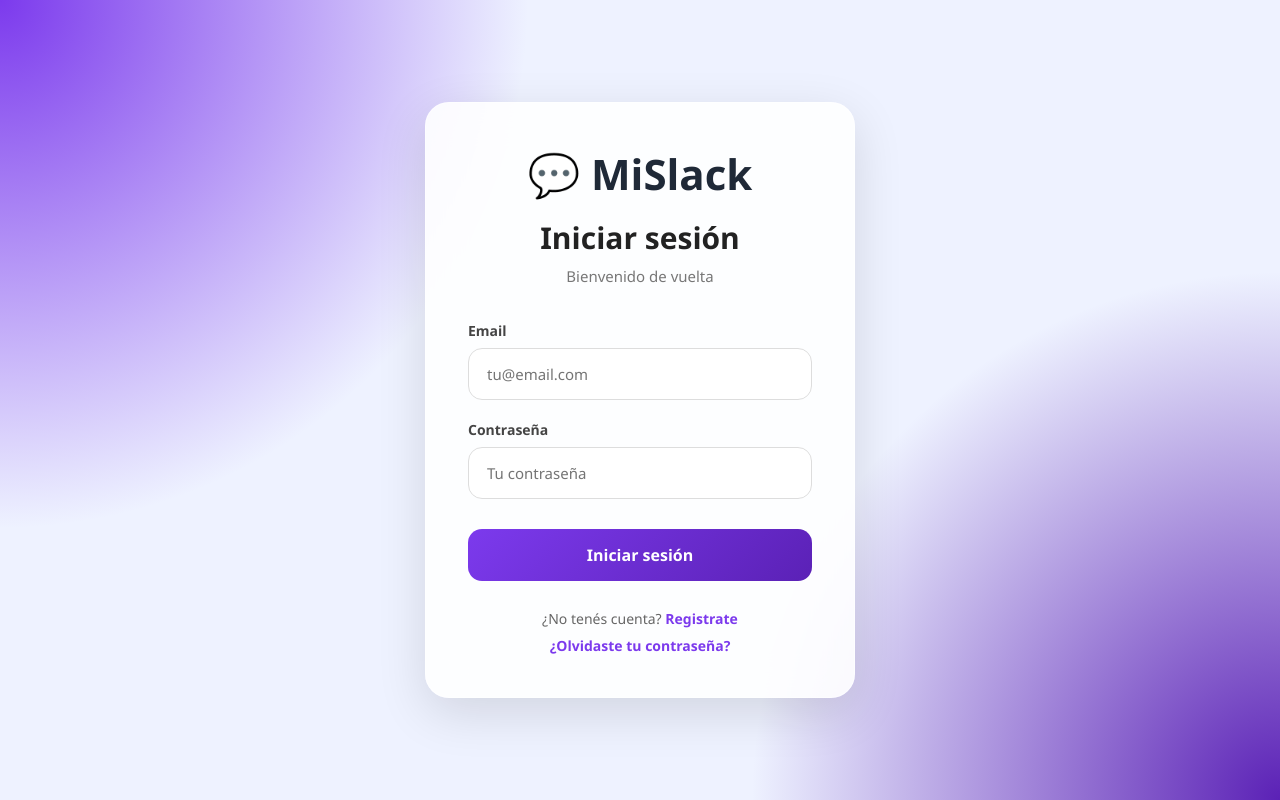
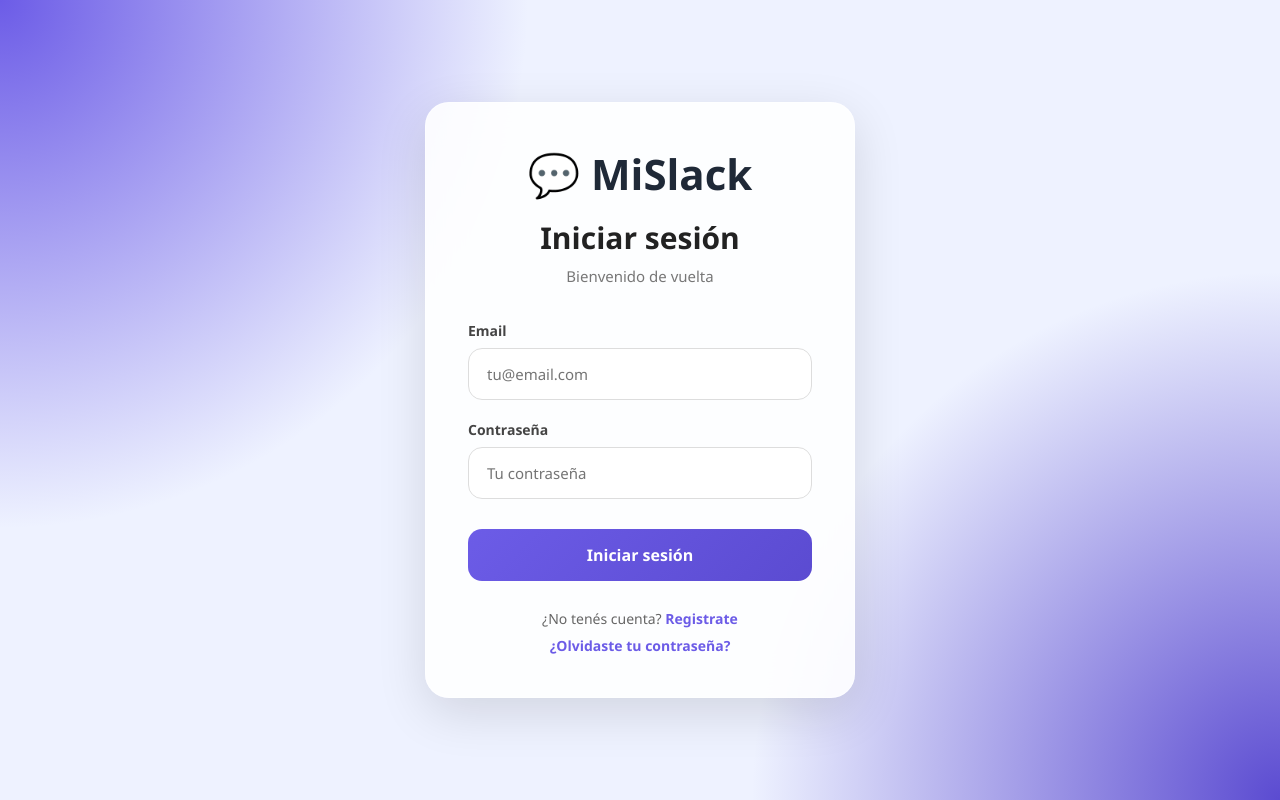
Before and after one commit to mateoortiz98a-design/proyectofinalfrontend, a React app: page /login in a window 1280 px wide. Built offline with nearby package versions, Linux system fonts and the light colour scheme; no server answers; the HTML template or start-up script is replaced by a standard one.

Commit message:
css final

```diff
--- a/src/Screens/ForgotPasswordScreen/ForgotPasswordScreen.css
+++ b/src/Screens/ForgotPasswordScreen/ForgotPasswordScreen.css
@@ -4,7 +4,7 @@
     justify-content:center;
     align-items:center;
     padding:30px;
-    background:linear-gradient(135deg,#3f0e40,#611f69,#1264a3);
+    background:linear-gradient(135deg,#2b1a52,#6c5ce7,#3730a3);
     background-size:300% 300%;
     animation:gradientMove 12s ease infinite;
     font-family:"Segoe UI",sans-serif;
@@ -51,7 +51,7 @@
 .forgot-card__logo{
     font-size:2rem;
     font-weight:800;
-    color:#3f0e40;
+    color:#2b1a52;
     margin-bottom:8px;
 }
 
@@ -105,15 +105,15 @@
 }
 
 .forgot-card__input:focus{
-    border-color:#611f69;
-    box-shadow:0 0 0 4px rgba(97,31,105,.15);
+    border-color:#6c5ce7;
+    box-shadow:0 0 0 4px rgba(108, 92, 231,.15);
 }
 
 .forgot-card__btn{
     border:none;
     padding:15px;
     border-radius:12px;
-    background:linear-gradient(135deg,#611f69,#3f0e40);
+    background:linear-gradient(135deg,#6c5ce7,#2b1a52);
     color:#fff;
     font-size:1rem;
     font-weight:700;
@@ -123,7 +123,7 @@
 
 .forgot-card__btn:hover{
     transform:translateY(-2px);
-    box-shadow:0 12px 24px rgba(63,14,64,.35);
+    box-shadow:0 12px 24px rgba(43, 26, 82,.35);
 }
 
 .forgot-card__btn:disabled{
@@ -138,7 +138,7 @@
 }
 
 .forgot-card__link{
-    color:#611f69;
+    color:#6c5ce7;
     text-decoration:none;
     font-weight:700;
 }
--- a/src/Screens/LoginScreen/LoginScreen.css
+++ b/src/Screens/LoginScreen/LoginScreen.css
@@ -5,8 +5,8 @@
     align-items:center;
     padding:30px;
     background:
-    radial-gradient(circle at top left,#7c3aed 0%,transparent 35%),
-    radial-gradient(circle at bottom right,#5b21b6 0%,transparent 35%),
+    radial-gradient(circle at top left,#6c5ce7 0%,transparent 35%),
+    radial-gradient(circle at bottom right,#5b4bd1 0%,transparent 35%),
     #eef2ff;
     font-family:'Segoe UI',sans-serif;
 }
@@ -94,8 +94,8 @@
 }
 
 .login-card__input:focus{
-    border-color:#7c3aed;
-    box-shadow:0 0 0 4px rgba(124,58,237,.15);
+    border-color:#6c5ce7;
+    box-shadow:0 0 0 4px rgba(108, 92, 231,.15);
 }
 
 /* BOTON */
@@ -105,7 +105,7 @@
     border:none;
     border-radius:14px;
     padding:15px;
-    background:linear-gradient(135deg,#7c3aed,#5b21b6);
+    background:linear-gradient(135deg,#6c5ce7,#5b4bd1);
     color:white;
     font-size:16px;
     font-weight:600;
@@ -115,7 +115,7 @@
 
 .login-card__btn:hover{
     transform:translateY(-2px);
-    box-shadow:0 12px 28px rgba(124,58,237,.30);
+    box-shadow:0 12px 28px rgba(108, 92, 231,.30);
 }
 
 /* FOOTER */
@@ -128,7 +128,7 @@
 }
 
 .login-card__link{
-    color:#7c3aed;
+    color:#6c5ce7;
     text-decoration:none;
     font-weight:600;
 }
--- a/src/Screens/RegisterScreen/RegisterScreen.css
+++ b/src/Screens/RegisterScreen/RegisterScreen.css
@@ -4,7 +4,7 @@
     justify-content: center;
     align-items: center;
     padding: 30px;
-    background: linear-gradient(135deg,#3f0e40,#611f69,#1264a3);
+    background: linear-gradient(135deg,#2b1a52,#6c5ce7,#3730a3);
     background-size: 300% 300%;
     animation: gradientMove 12s ease infinite;
     font-family: "Segoe UI", sans-serif;
@@ -46,7 +46,7 @@
 .register-card__logo{
     font-size:2rem;
     font-weight:800;
-    color:#3f0e40;
+    color:#2b1a52;
     margin-bottom:8px;
 }
 
@@ -99,8 +99,8 @@
 }
 
 .register-card__input:focus{
-    border-color:#611f69;
-    box-shadow:0 0 0 4px rgba(97,31,105,.15);
+    border-color:#6c5ce7;
+    box-shadow:0 0 0 4px rgba(108, 92, 231,.15);
 }
 
 .register-card__btn{
@@ -108,7 +108,7 @@
     border:none;
     border-radius:12px;
     padding:15px;
-    background:linear-gradient(135deg,#611f69,#3f0e40);
+    background:linear-gradient(135deg,#6c5ce7,#2b1a52);
     color:white;
     font-weight:700;
     font-size:1rem;
@@ -118,7 +118,7 @@
 
 .register-card__btn:hover{
     transform:translateY(-2px);
-    box-shadow:0 12px 25px rgba(63,14,64,.35);
+    box-shadow:0 12px 25px rgba(43, 26, 82,.35);
 }
 
 .register-card__btn:active{
@@ -132,7 +132,7 @@
 }
 
 .register-card__link{
-    color:#611f69;
+    color:#6c5ce7;
     font-weight:700;
     text-decoration:none;
 }
--- a/src/Screens/ResetPasswordScreen/ResetPasswordScreen.css
+++ b/src/Screens/ResetPasswordScreen/ResetPasswordScreen.css
@@ -4,7 +4,7 @@
     justify-content:center;
     align-items:center;
     padding:30px;
-    background:linear-gradient(135deg,#3f0e40,#611f69,#1264a3);
+    background:linear-gradient(135deg,#2b1a52,#6c5ce7,#3730a3);
     background-size:300% 300%;
     animation:gradientMove 12s ease infinite;
     font-family:"Segoe UI",sans-serif;
@@ -51,7 +51,7 @@
 .reset-card__logo{
     font-size:2rem;
     font-weight:800;
-    color:#3f0e40;
+    color:#2b1a52;
     margin-bottom:8px;
 }
 
@@ -107,8 +107,8 @@
 }
 
 .reset-card__input:focus{
-    border-color:#611f69;
-    box-shadow:0 0 0 4px rgba(97,31,105,.15);
+    border-color:#6c5ce7;
+    box-shadow:0 0 0 4px rgba(108, 92, 231,.15);
 }
 
 .reset-card__btn{
@@ -116,7 +116,7 @@
     border:none;
     border-radius:12px;
     padding:15px;
-    background:linear-gradient(135deg,#611f69,#3f0e40);
+    background:linear-gradient(135deg,#6c5ce7,#2b1a52);
     color:#fff;
     font-size:1rem;
     font-weight:700;
@@ -126,7 +126,7 @@
 
 .reset-card__btn:hover{
     transform:translateY(-2px);
-    box-shadow:0 12px 24px rgba(63,14,64,.35);
+    box-shadow:0 12px 24px rgba(43, 26, 82,.35);
 }
 
 .reset-card__btn:active{
--- a/src/Screens/VerifyScreen/VerifyScreen.css
+++ b/src/Screens/VerifyScreen/VerifyScreen.css
@@ -1,6 +1,4 @@
-/* ==========================================================================
-   VerifyScreen - Estilos base alineados a MiSlack
-   ========================================================================== */
+
 
 .verify-screen {
     display: flex;
@@ -9,8 +7,8 @@
     min-height: 100vh;
     width: 100vw;
     /* Clonamos el degradado violeta moderno de tu Login */
-    background: radial-gradient(circle at 10% 20%, rgba(132, 60, 243, 0.6) 0%, rgba(255, 255, 255, 0.9) 80%),
-                radial-gradient(circle at 90% 80%, rgba(97, 24, 192, 0.8) 0%, rgba(240, 235, 250, 1) 100%);
+    background: radial-gradient(circle at 10% 20%, rgba(108, 92, 231, 0.6) 0%, rgba(255, 255, 255, 0.9) 80%),
+                radial-gradient(circle at 90% 80%, rgba(108, 92, 231, 0.8) 0%, rgba(236, 233, 252, 1) 100%);
     background-size: cover;
     padding: 20px;
     box-sizing: border-box;
@@ -75,7 +73,7 @@
 .verify-card__btn {
     display: block;
     width: 100%;
-    background-color: #611f69; /* Violeta Slack corporativo */
+    background-color: #6c5ce7; /* Violeta Slack corporativo */
     color: #ffffff;
     padding: 12px 24px;
     border: none;
@@ -89,11 +87,11 @@
 }
 
 .verify-card__btn:hover {
-    background-color: #4a154b;
+    background-color: #5b4bd1;
 }
 
 .verify-card__link {
-    color: #611f69;
+    color: #6c5ce7;
     font-size: 0.9rem;
     font-weight: 600;
     text-decoration: none;
--- a/src/components/ChatPanel/ChatPanel.css
+++ b/src/components/ChatPanel/ChatPanel.css
@@ -9,12 +9,12 @@
     --chat-border: #e2e2e2;
 
     /* Burbujas de chat */
-    --bubble-mine-bg: #f2e6f5; /* Morado muy suave para tus mensajes */
+    --bubble-mine-bg: #ece9fc; /* Morado muy suave para tus mensajes */
     --bubble-other-bg: #f4f5f7; /* Gris claro para mensajes de otros */
 
     /* Identidad */
-    --purple-primary: #611f69;
-    --purple-hover: #4a154b;
+    --purple-primary: #6c5ce7;
+    --purple-hover: #5b4bd1;
 }
 
 /* ==========================================================================
--- a/src/components/ContactPanel/ContactPanel.css
+++ b/src/components/ContactPanel/ContactPanel.css
@@ -8,14 +8,14 @@
     --border-light: #e2e2e2;
 
     /* Identidad de Marca */
-    --purple-primary: #611f69;
-    --purple-hover: #4a154b;
-    --purple-light: #f2e6f5;
+    --purple-primary: #6c5ce7;
+    --purple-hover: #5b4bd1;
+    --purple-light: #ece9fc;
 
     /* Estados y Botones alternativos */
     --success-color: #2bac76;
     --success-hover: #eaf6f0;
-    --danger-color: #e01e5a;
+    --danger-color: #e0245e;
     --danger-hover: #fce8ef;
 }
 
@@ -106,7 +106,7 @@
 .contact-panel__pending {
     margin-bottom: 28px;
     background-color: #fffbfa; /* Un fondo cálido muy sutil para destacar pendientes */
-    border: 1px dashed rgba(224, 30, 90, 0.25);
+    border: 1px dashed rgba(224, 36, 94, 0.25);
     padding: 16px;
     border-radius: 8px;
 }
@@ -250,7 +250,7 @@
 .contact-card__btn--delete:hover {
     background-color: var(--danger-hover);
     color: var(--danger-color);
-    border-color: rgba(224, 30, 90, 0.2);
+    border-color: rgba(224, 36, 94, 0.2);
 }
 
 /* ==========================================================================
--- a/src/components/MemberPanel/MemberPanel.css
+++ b/src/components/MemberPanel/MemberPanel.css
@@ -8,12 +8,12 @@
     --border-light: #e2e2e2;
 
     /* Identidad Morada */
-    --purple-primary: #611f69;
-    --purple-hover: #4a154b;
-    --purple-light: #f2e6f5;
+    --purple-primary: #6c5ce7;
+    --purple-hover: #5b4bd1;
+    --purple-light: #ece9fc;
 
     /* Estados */
-    --danger-color: #e01e5a;
+    --danger-color: #e0245e;
     --danger-hover: #fce8ef;
 }
 
@@ -228,7 +228,7 @@
 
 .member-card__delete-btn:hover {
     background-color: var(--danger-hover);
-    border-color: rgba(224, 30, 90, 0.2);
+    border-color: rgba(224, 36, 94, 0.2);
 }
 
 /* ==========================================================================
--- a/src/components/NotificationPanel/NotificationPanel.css
+++ b/src/components/NotificationPanel/NotificationPanel.css
@@ -19,7 +19,7 @@
 .notification-card {
     pointer-events: auto; /* Reactiva los clicks para las alertas individuales */
     background-color: #ffffff;
-    border-left: 4px solid #4a154b; /* Color Slack de ejemplo */
+    border-left: 4px solid #5b4bd1; /* Color Slack de ejemplo */
     box-shadow: 0 4px 12px rgba(0, 0, 0, 0.15);
     padding: 12px 16px;
     border-radius: 6px;
--- a/src/components/PrivateChatPanel/PrivateChatPanel.css
+++ b/src/components/PrivateChatPanel/PrivateChatPanel.css
@@ -9,13 +9,13 @@
     --chat-border: #e2e2e2;
 
     /* Burbujas de chat */
-    --bubble-mine-bg: #f2e6f5; /* Tono morado muy suave para tus mensajes */
+    --bubble-mine-bg: #ece9fc; /* Tono morado muy suave para tus mensajes */
     --bubble-other-bg: #f4f5f7; /* Gris sutil para los del contacto */
 
     /* Acciones y Botones */
-    --purple-primary: #611f69;
-    --purple-hover: #4a154b;
-    --danger-color: #e01e5a;
+    --purple-primary: #6c5ce7;
+    --purple-hover: #5b4bd1;
+    --danger-color: #e0245e;
 }
 
 /* ==========================================================================
```
Also changed, not shown: src/Screens/ProfileScreen/ProfileScreen.css (+8 -11 lines), src/components/Sidebar/Sidebar.css (line endings or trailing spaces).
